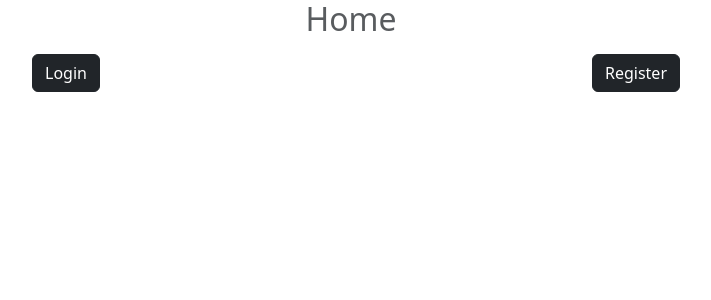
After one commit to shubhhamsinghh/Django-Auth, a Django app: page / in a window 1280 px wide. The commit adds this page. Shown: the top 300 px of the page, without its empty margins (289-1000 px from the left). Run offline with Django 5.2, Linux system fonts and the light colour scheme.

Commit message:
add container

```diff
--- a/customauth/templates/pages/dashboard.html
+++ b/customauth/templates/pages/dashboard.html
@@ -2,6 +2,7 @@
 {% block title %} Dashboard {% endblock title %}
 {% block content %}
 
+<section class="container">
 <div class="row justify-content-center">
     <div class="col-md-6">
         <h2 class="text-muted">Dashboard {{request.user.username}}</h2>
@@ -10,6 +11,6 @@
         <a class="btn btn-danger mt-2" href="{% url 'logout' %}">Logout</a>
     </div>
 </div>
-
+</section>
 
 {% endblock content %}
--- /dev/null
+++ b/customauth/templates/pages/home.html
@@ -0,0 +1,22 @@
+{% extends 'layouts/master.html' %}
+{% block title %} Home {% endblock title %}
+{% block content %}
+
+<section class="container">
+<div class="row justify-content-center">
+    <div class="col-md-6 text-center">
+        <h2 class="text-muted">Home</h2>
+    </div>
+</div>
+<div class="row justify-content-center">
+    <div class="col-md-6 text-center">
+        <a class="btn btn-dark mt-2" href="{% url 'login' %}">Login</a>
+    </div>
+
+    <div class="col-md-6 text-center">
+        <a class="btn btn-dark mt-2" href="{% url 'register' %}">Register</a>
+    </div>
+</div>
+</div>
+</section>
+{% endblock content %}
--- a/customauth/views.py
+++ b/customauth/views.py
@@ -3,6 +3,8 @@ from django.contrib.auth.forms import UserCreationForm, AuthenticationForm
 from django.contrib.auth import login, logout
 from .middlewares import auth, guest
 
+def home_view(request):
+    return render(request, 'pages/home.html')
 @guest
 def register_view(request):
     if request.method == 'POST':
--- a/dauth/urls.py
+++ b/dauth/urls.py
@@ -1,23 +1,10 @@
-"""
-URL configuration for dauth project.
 
-The `urlpatterns` list routes URLs to views. For more information please see:
-    https://docs.djangoproject.com/en/5.1/topics/http/urls/
-Examples:
-Function views
-    1. Add an import:  from my_app import views
-    2. Add a URL to urlpatterns:  path('', views.home, name='home')
-Class-based views
-    1. Add an import:  from other_app.views import Home
-    2. Add a URL to urlpatterns:  path('', Home.as_view(), name='home')
-Including another URLconf
-    1. Import the include() function: from django.urls import include, path
-    2. Add a URL to urlpatterns:  path('blog/', include('blog.urls'))
-"""
 from django.contrib import admin
 from django.urls import path, include
+from customauth import views
 
 urlpatterns = [
     path('admin/', admin.site.urls),
+    path('',  views.home_view, name='home'),
     path('auth/', include('customauth.urls')),
 ]
```
Also changed, not shown: db.sqlite3.
